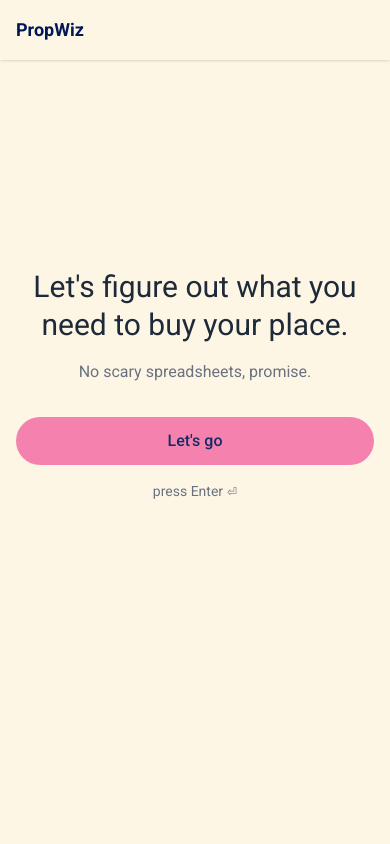
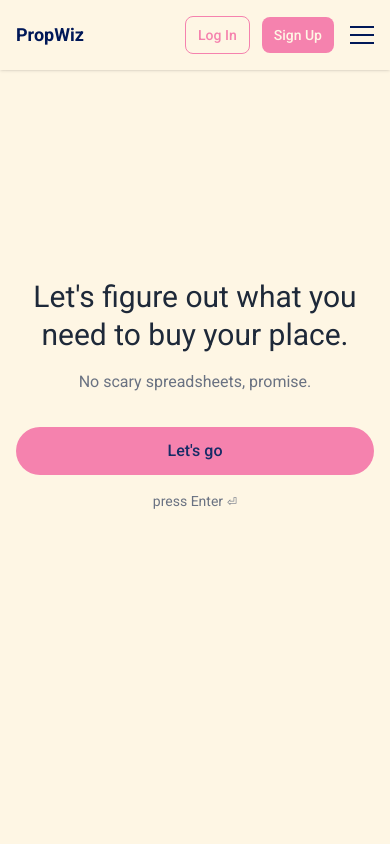
Before and after one commit to titusedwardgoh/property-calculator-mac, a Next.js app: page / in a window 390 px wide. Shown: the top 844 px of the page. Built offline with nearby package versions, Linux system fonts and the light colour scheme; a web font is replaced by a local one.

Commit message:
menu and buttons

```diff
--- a/src/components/Header.js
+++ b/src/components/Header.js
@@ -1,14 +1,155 @@
+"use client";
+
+import { useState } from 'react';
+import Link from 'next/link';
+import { motion, AnimatePresence } from 'framer-motion';
+
 export default function Header() {
+  const [isMenuOpen, setIsMenuOpen] = useState(false);
+
+  const toggleMenu = () => {
+    setIsMenuOpen(!isMenuOpen);
+  };
+
+  const closeMenu = () => {
+    setIsMenuOpen(false);
+  };
+
+  // Disable body scroll when menu is open
+  if (typeof window !== 'undefined') {
+    if (isMenuOpen) {
+      document.body.style.overflow = 'hidden';
+    } else {
+      document.body.style.overflow = '';
+    }
+  }
+
   return (
-    <header className="bg-base-100 backdrop-blur-sm shadow-sm sticky top-0 z-100">
-      <div className="max-w-7xl mx-auto px-4 sm:px-6 lg:px-8 py-4">
-        <div className="flex items-center space-x-3">
+    <>
+      <header className="bg-base-100 backdrop-blur-sm shadow-sm sticky top-0 z-100">
+        <div className="max-w-7xl mx-auto px-4 sm:px-6 lg:px-8 py-4">
+          <div className="flex items-center justify-between">
+            <div className="flex items-center space-x-2">
+              <Link href="/">
+                <h1 className="text-lg font-bold text-base">PropWiz</h1>
+              </Link>
+            </div>
 
-          <div>
-            <h1 className="text-lg font-bold text-base">PropWiz</h1>
+            <div className="flex items-center">
+              {/* Auth buttons */}
+              <div className="flex items-center gap-3 mr-4">
+                <button
+                  className="px-3 py-2 text-sm font-medium text-primary border border-primary rounded-lg hover:bg-primary/10 transition-colors"
+                >
+                  Log In
+                </button>
+                <button
+                  className="px-3 py-2 text-sm font-medium text-base-100 bg-primary rounded-lg hover:bg-primary/90 transition-colors"
+                >
+                  Sign Up
+                </button>
+              </div>
+
+              {/* Hamburger button - mobile only */}
+              <button
+                onClick={toggleMenu}
+                className="md:hidden focus:outline-none"
+                aria-label="Toggle menu"
+              >
+                <div className="space-y-1.5">
+                  <motion.span
+                    animate={isMenuOpen ? { rotate: 45, y: 6 } : { rotate: 0, y: 0 }}
+                    className="block h-0.5 w-6 bg-base-content transition-all duration-300"
+                  />
+                  <motion.span
+                    animate={isMenuOpen ? { opacity: 0 } : { opacity: 1 }}
+                    className="block h-0.5 w-6 bg-base-content transition-all duration-300"
+                  />
+                  <motion.span
+                    animate={isMenuOpen ? { rotate: -45, y: -6 } : { rotate: 0, y: 0 }}
+                    className="block h-0.5 w-6 bg-base-content transition-all duration-300"
+                  />
+                </div>
+              </button>
+            </div>
           </div>
         </div>
-      </div>
-    </header>
+      </header>
+
+      {/* Mobile menu overlay */}
+      <AnimatePresence>
+        {isMenuOpen && (
+          <>
+            {/* Backdrop */}
+            <motion.div
+              initial={{ opacity: 0 }}
+              animate={{ opacity: 1 }}
+              exit={{ opacity: 0 }}
+              transition={{ duration: 0.2 }}
+              onClick={closeMenu}
+              className="fixed inset-0 bg-black bg-opacity-50 z-50 md:hidden"
+            />
+
+            {/* Menu drawer */}
+            <motion.div
+              initial={{ x: '100%' }}
+              animate={{ x: 0 }}
+              exit={{ x: '100%' }}
+              transition={{ type: 'tween', duration: 0.3 }}
+              className="fixed top-0 right-0 bottom-0 left-0 bg-base-100 shadow-xl z-50 md:hidden"
+            >
+              <div className="flex flex-col h-full">
+                {/* Menu header */}
+                <div className="flex items-center justify-between px-6 py-4 border-b border-gray-200">
+                  <h2 className="text-lg font-bold text-base">Menu</h2>
+                  <button
+                    onClick={closeMenu}
+                    className="focus:outline-none"
+                    aria-label="Close menu"
+                  >
+                    <svg className="w-6 h-6 text-base" fill="none" stroke="currentColor" viewBox="0 0 24 24">
+                      <path strokeLinecap="round" strokeLinejoin="round" strokeWidth={2} d="M6 18L18 6M6 6l12 12" />
+                    </svg>
+                  </button>
+                </div>
+
+                {/* Menu items */}
+                <nav className="flex-1 px-6 py-4">
+                  <ul className="space-y-0">
+                    <li>
+                      <Link
+                        href="/"
+                        onClick={closeMenu}
+                        className="block px-4 py-4 text-lg font-medium text-base hover:bg-gray-100 transition-colors border-b border-gray-200"
+                      >
+                        Home
+                      </Link>
+                    </li>
+                    <li>
+                      <Link
+                        href="/about"
+                        onClick={closeMenu}
+                        className="block px-4 py-4 text-lg font-medium text-base hover:bg-gray-100 transition-colors border-b border-gray-200"
+                      >
+                        About
+                      </Link>
+                    </li>
+                    <li>
+                      <Link
+                        href="/contact"
+                        onClick={closeMenu}
+                        className="block px-4 py-4 text-lg font-medium text-base hover:bg-gray-100 transition-colors border-b border-gray-200"
+                      >
+                        Contact
+                      </Link>
+                    </li>
+                  </ul>
+                </nav>
+              </div>
+            </motion.div>
+          </>
+        )}
+      </AnimatePresence>
+    </>
   );
 }
```
